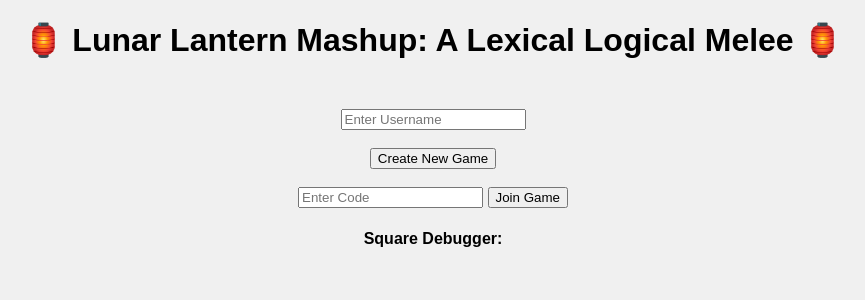
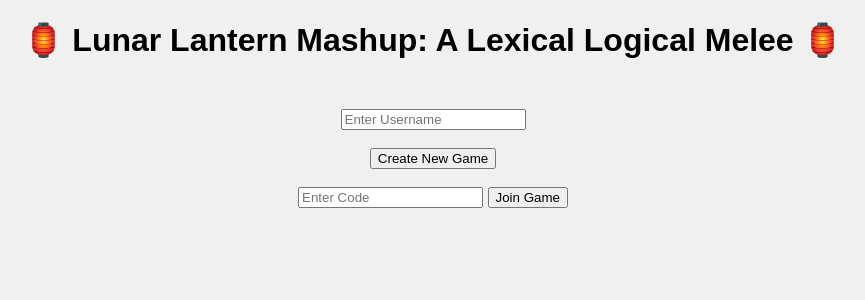
Before and after one commit to passionfruit18/lunar-lantern-mashup, a Flask app: page / in a window 1280 px wide. Shown: the top 300 px of the page, without its empty margins (207-1072 px from the left). Run offline with Flask 3, Linux system fonts and the light colour scheme; some libraries are stand-ins or nearby versions.

Commit message:
Hide debug info by default in index.html

```diff
--- a/templates/index.html
+++ b/templates/index.html
@@ -25,7 +25,7 @@
         <button onclick="joinGame()">Join Game</button>
     </div>
 
-    <div id="debug-info">
+    <div id="debug-info" style="display: none">
         <h4>Square Debugger:</h4>
         <pre id="square-inspector"></pre>
     </div>
```
